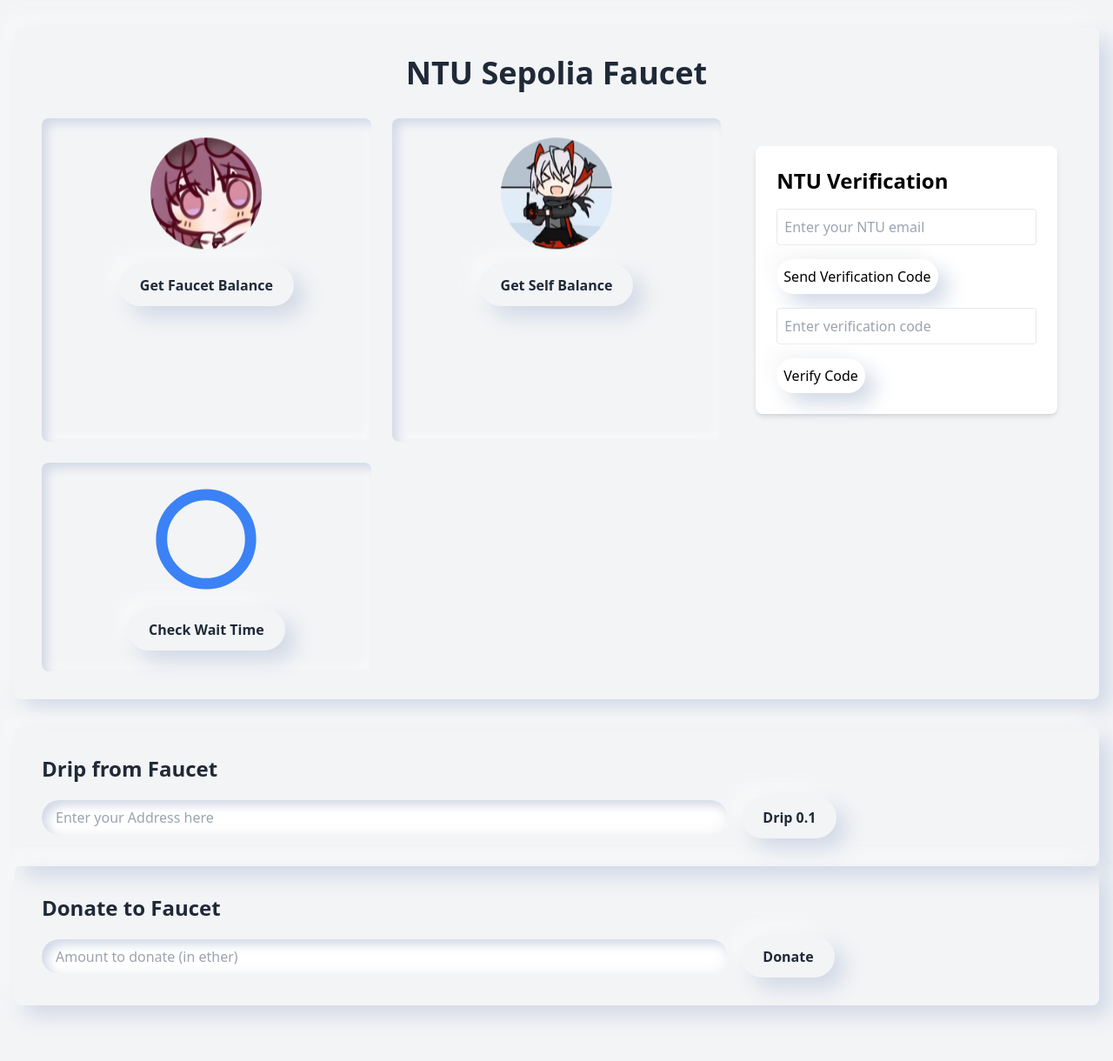
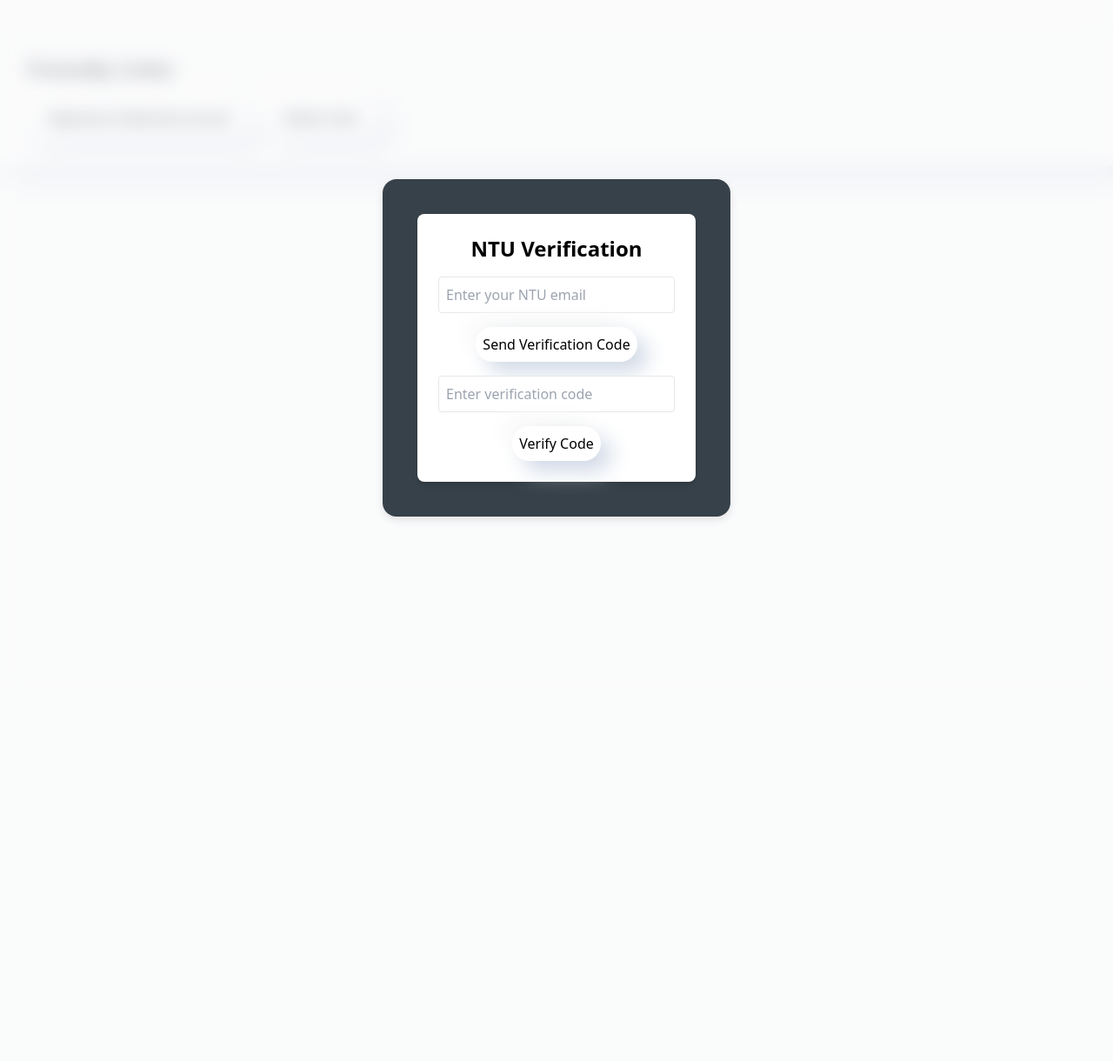
Before and after one commit to Tsukinai/NTU_SepoliaFaucet, a Flask app: page / in a window 1280 px wide. Shown: the whole page at 87% size. After the commit the page ends 598 px from the top, so only its background shows below. Run offline with Flask 3, Linux system fonts and the light colour scheme; parts of the project's set-up code (start-up, migrations or seed data) failed here and were passed over; some libraries are stand-ins or nearby versions.

Commit message:
feature email verify first

```diff
--- a/app.py
+++ b/app.py
@@ -133,6 +133,7 @@
         wait_time_in_minutes = (wait_time // 60) + (1 if wait_time % 60 else 0)
         return jsonify({'wait_time': wait_time_in_minutes})
     except Exception as e:
+        print(f"drip error: {str(e)}")
         return jsonify({'error': str(e)}), 500
 
 @app.route('/send_verification_code', methods=["POST"])
@@ -148,7 +149,7 @@
         remaining_time = 60 - (current_time - float(last_sent_time))
         if remaining_time > 0:
             # 返回 429 Too Many Requests 状态码
-            return jsonify({'message': 'Please wait 60 seconds before requesting another code', 'remaining_time': remaining_time}), 429
+            return jsonify({'message': f"Please wait {int(remaining_time)} seconds before requesting another code", 'remaining_time': remaining_time}), 429
 
     verification_code = generate_verification_code()
     # 将验证码哈希成 SHA-256
@@ -187,30 +188,38 @@
 
     # 检查验证码是否正确
     if hash_code(code) == session.get('verification_code') and email == session.get('email'):
-        try:
-            # 将邮箱哈希成 bytes32
-            email_hash = email_to_hex(email)
-
-            # 获取当前的 gasPrice 和 nonce
-            gas_price = w3.eth.gas_price
-            nonce = w3.eth.get_transaction_count(wallet_address)
-
-            # 调用智能合约的 verifyUser 函数， 目前有问题，需要修改
-            tx = contract.functions.verifyUser(bytes(email_hash)).build_transaction({
-                'from': wallet_address,
-                'nonce': nonce,
-                'gas': 2000000,
-                'gasPrice': gas_price
-            })
-            # 签名并发送交易
-            signed_tx = Account.sign_transaction(tx, private_key=private_key)
-            tx_hash = w3.eth.send_raw_transaction(signed_tx.rawTransaction)
-            print(f'Transaction hash: {tx_hash.hex()}')
-
-            return jsonify({'message': 'Verification successful', 'transaction_hash': tx_hash.hex()})
-        except Exception as e:
-            logging.error(f"Error verifying user: {e}")
-            return jsonify({'error': str(e)}), 500
+        return jsonify({
+            'code': 200
+            ,'message': 'Verification successful'
+                           # todo
+                           # , 'transaction_hash': tx_hash.hex()
+                        }
+                       )
+        # todo
+        # try:
+        #     # 将邮箱哈希成 bytes32
+        #     email_hash = email_to_hex(email)
+        #
+        #     # 获取当前的 gasPrice 和 nonce
+        #     gas_price = w3.eth.gas_price
+        #     nonce = w3.eth.get_transaction_count(wallet_address)
+        #
+        #     # 调用智能合约的 verifyUser 函数， 目前有问题，需要修改
+        #     tx = contract.functions.verifyUser(bytes(email_hash)).build_transaction({
+        #         'from': wallet_address,
+        #         'nonce': nonce,
+        #         'gas': 2000000,
+        #         'gasPrice': gas_price
+        #     })
+        #     # 签名并发送交易
+        #     signed_tx = Account.sign_transaction(tx, private_key=private_key)
+        #     tx_hash = w3.eth.send_raw_transaction(signed_tx.rawTransaction)
+        #     print(f'Transaction hash: {tx_hash.hex()}')
+        #
+        #     return jsonify({'message': 'Verification successful', 'transaction_hash': tx_hash.hex()})
+        # except Exception as e:
+        #     logging.error(f"Error verifying user: {e}")
+        #     return jsonify({'error': str(e)}), 500
     else:
         return jsonify({'message': 'Invalid verification code'}), 400
 if __name__=='__main__':
--- a/static/styles.css
+++ b/static/styles.css
@@ -37,3 +37,34 @@
     transform: rotate(-90deg);
     transform-origin: 50% 50%;
 }
+
+/* 全局模糊遮罩效果 */
+#overlay {
+    position: fixed;
+    top: 0;
+    left: 0;
+    width: 100vw;
+    height: 100vh;
+    background: rgba(255, 255, 255, 0.6); /* 半透明背景 */
+    backdrop-filter: blur(10px); /* 模糊效果 */
+    display: flex;
+    justify-content: center;
+    align-items: center;
+    z-index: 9999; /* 置顶显示 */
+}
+
+/* 验证组件样式，居中显示 */
+#verificationContainer {
+    background-color: #374149;
+    border-radius: 16px;
+    padding: 40px;
+    box-shadow: 0 4px 10px rgba(0, 0, 0, 0.1);
+    text-align: center;
+    max-width: 400px;
+    width: 100%;
+}
+
+/* 主要内容的初始隐藏 */
+#mainContent {
+    display: none; /* 页面初始隐藏 */
+}
--- a/templates/index.html
+++ b/templates/index.html
@@ -7,6 +7,19 @@
     <link href="{{ url_for('static', filename='styles.css') }}" rel="stylesheet">
 </head>
 <body class="bg-gray-100 dark:bg-gray-800 transition-colors duration-300">
+    <div id="overlay">
+        <div id="verificationContainer" class="neumorphic">
+            <div class="bg-white dark:bg-gray-700 p-6 rounded-lg shadow-md">
+                <h1 class="text-2xl font-bold mb-4">NTU Verification</h1>
+                <input type="email" id="email" placeholder="Enter your NTU email" class="w-full p-2 mb-4 border rounded">
+                <button id="sendVerificationCode" class="neumorphic p-2 rounded-full mb-4">Send Verification Code</button>
+                <input type="text" id="verification_code" placeholder="Enter verification code" class="w-full p-2 mb-4 border rounded">
+                <button id="verifyCode" class="neumorphic p-2 rounded-full">Verify Code</button>
+            </div>
+        </div>
+    </div>
+
+    <div id="mainContent">
     <div class="container mx-auto px-4 py-8">
         <!-- <div class="flex justify-end mb-4">
             <button id="darkModeToggle" class="neumorphic p-2 rounded-full">
@@ -33,23 +46,13 @@
                     <button id="inquire"
                         class="neumorphic px-6 py-3 rounded-full text-gray-800 dark:text-gray-200 font-semibold hover:scale-105 transition-transform duration-300">Get Self Balance</button>
                 </div>
-                <div class="container mx-auto px-4 py-8">
-                    <div class="bg-white dark:bg-gray-700 p-6 rounded-lg shadow-md">
-                        <h1 class="text-2xl font-bold mb-4">NTU Verification</h1>
-                        <input type="email" id="email" placeholder="Enter your NTU email" class="w-full p-2 mb-4 border rounded">
-                        <button id="sendVerificationCode" class="neumorphic p-2 rounded-full mb-4">Send Verification Code</button>
-                        <br>
-                        <input type="text" id="verification_code" placeholder="Enter verification code" class="w-full p-2 mb-4 border rounded">
-                        <button id="verifyCode" class="neumorphic p-2 rounded-full">Verify Code</button>
-                    </div>
-                </div>
                 <div class="neumorphic-inset rounded-lg p-6 flex flex-col items-center">
                     <div class="relative w-32 h-32 mb-4">
                         <svg class="w-full h-full" viewBox="0 0 100 100">
                             <circle class="text-gray-200 stroke-current" stroke-width="10" cx="50" cy="50" r="40"
-                                fill="none" />
+                                fill="none"></circle>
                             <circle class="progress-ring__circle text-blue-500 stroke-current" stroke-width="10" cx="50"
-                                cy="50" r="40" fill="none" />
+                                cy="50" r="40" fill="none"></circle>
                         </svg>
                         <div class="absolute top-0 left-0 w-full h-full flex items-center justify-center">
                             <span id="waitTimeText" class="text-2xl font-bold text-gray-800 dark:text-gray-200"></span>
@@ -70,6 +73,7 @@
                     class="neumorphic px-6 py-3 rounded-full text-gray-800 dark:text-gray-200 font-semibold hover:scale-105 transition-transform duration-300 w-full md:w-auto">Drip 0.1</button>
             </div>
         </div>
+        <br>
         <div class="neumorphic rounded-lg p-8">
             <h2 class="text-2xl font-bold mb-4 text-gray-800 dark:text-gray-200">Donate to Faucet</h2>
             <div class="flex flex-col md:flex-row items-center gap-4">
@@ -81,10 +85,25 @@
         </div>
         <p id="result" class="mt-8 text-xl font-semibold text-center text-gray-800 dark:text-gray-200"></p>
     </div>
+    </div>
+    <div class="neumorphic rounded-lg p-8 mt-8">
+        <h2 class="text-2xl font-bold mb-4 text-gray-800 dark:text-gray-200">Friendly Links</h2>
+        <div class="flex flex-col md:flex-row items-center gap-4">
+            <a href="https://testnets.opensea.io/zh-CN/collection/lena-5" target="_blank"
+               class="neumorphic px-6 py-3 rounded-full text-gray-800 dark:text-gray-200 font-semibold hover:scale-105 transition-transform duration-300 w-full md:w-auto">
+                Opensea Collection (Lena)
+            </a>
+            <a href="https://zefancoin.onrender.com/" target="_blank"
+               class="neumorphic px-6 py-3 rounded-full text-gray-800 dark:text-gray-200 font-semibold hover:scale-105 transition-transform duration-300 w-full md:w-auto">
+                Zefan Coin
+            </a>
+        </div>
+    </div>
     <script src="https://cdn.jsdelivr.net/npm/web3/dist/web3.min.js"></script>
     <script src="https://cdn.tailwindcss.com"></script>
     <script src="https://cdnjs.cloudflare.com/ajax/libs/gsap/3.11.4/gsap.min.js"></script>
     <script src="{{ url_for('static', filename='scripts.js') }}"></script>
+
 </body>
 
 </html>
```
Also changed, not shown: static/scripts.js (+40 -3 lines).
